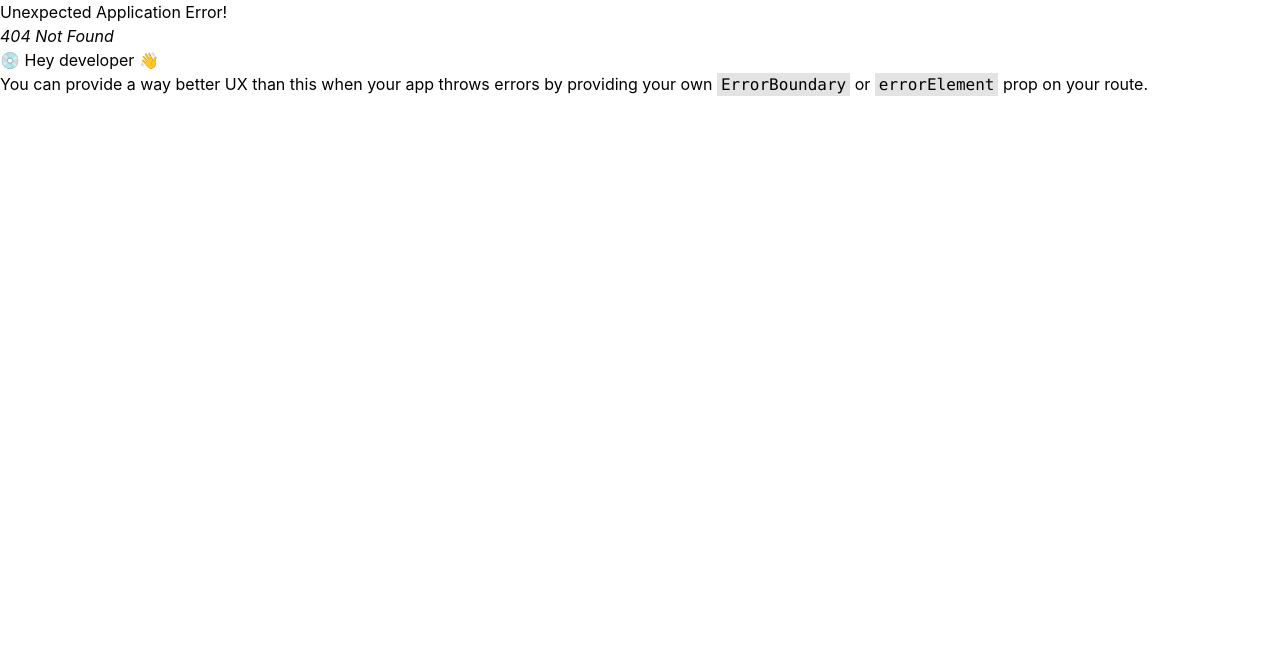
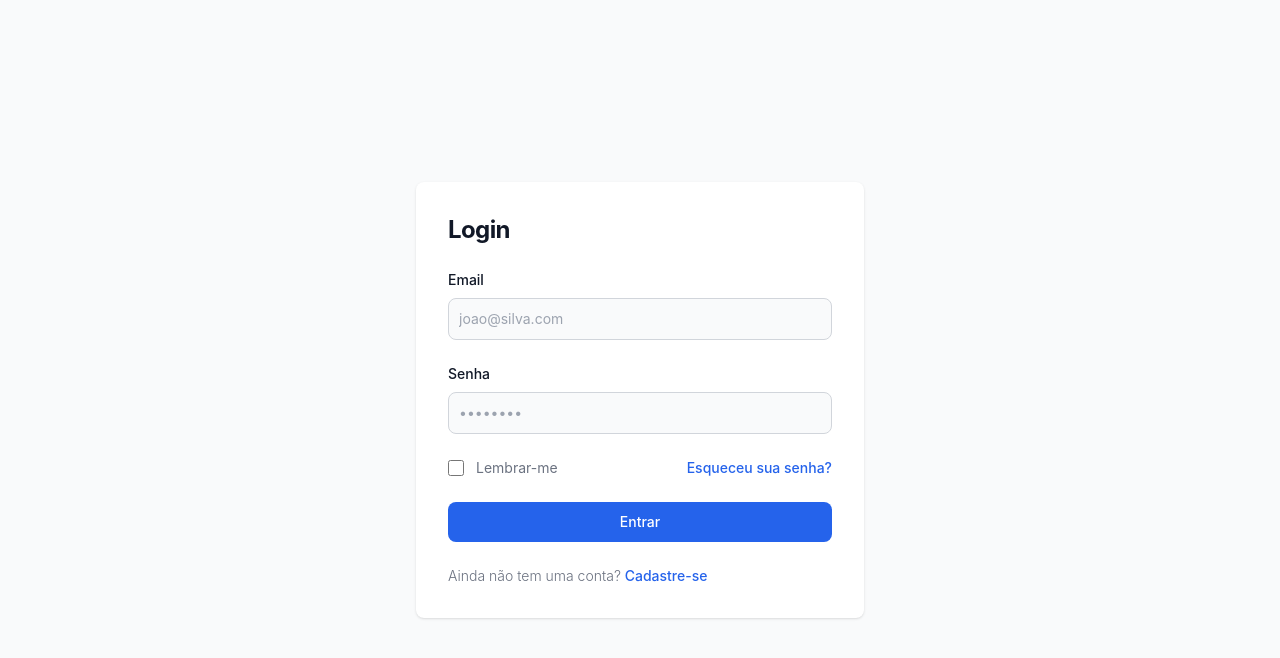
Before and after one commit to LeoLunardon/React-App-PDV, a React (Vite) app: page / in a window 1280 px wide. Before the commit this address had no page. Shown: the top 658 px of the page. Built offline with nearby package versions, Linux system fonts and the light colour scheme; what tw-elements would draw is missing.

Commit message:
Att deploy

```diff
--- a/src/main.jsx
+++ b/src/main.jsx
@@ -14,7 +14,7 @@ import DashboardPage from "./pages/dashboardPage.jsx";
 
 const router = createBrowserRouter([
   {
-    path: "/login",
+    path: "/",
     element: <LoginPage />,
   },
   {
--- a/src/pages/loginPage.jsx
+++ b/src/pages/loginPage.jsx
@@ -3,7 +3,7 @@ import LoginForm from '../components/Login/Login'
 const LoginPage = () => {
     return (
       <div>
-        <h1>Ola</h1>
+        <LoginForm />
       </div>
     );
   };
```
